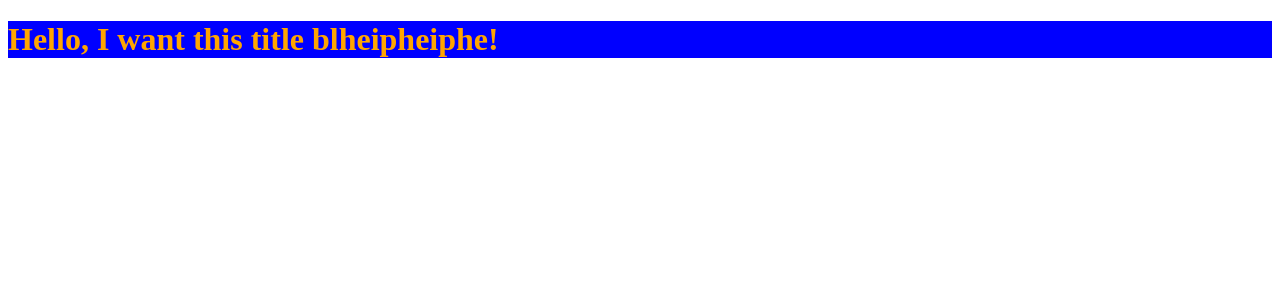
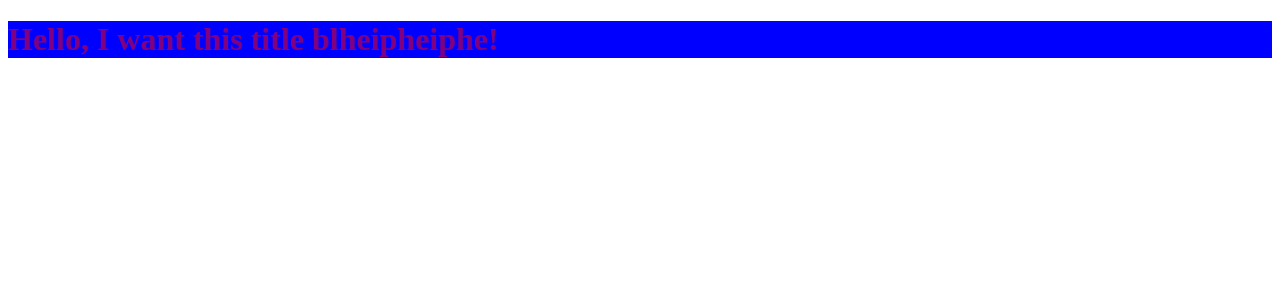
Before and after one commit to christianalfoni/new-git-flow, a React (Create React App) app: page / in a window 1280 px wide. Shown: the top 300 px of the page. Built offline with nearby package versions, Linux system fonts and the light colour scheme.

Commit message:
initial commit

```diff
--- a/src/styles.css
+++ b/src/styles.css
@@ -1,5 +1,5 @@
 .App {
   opacity: 1;
   background-color: blue;
-  color: orange;
+  color: purple;
 }
```
